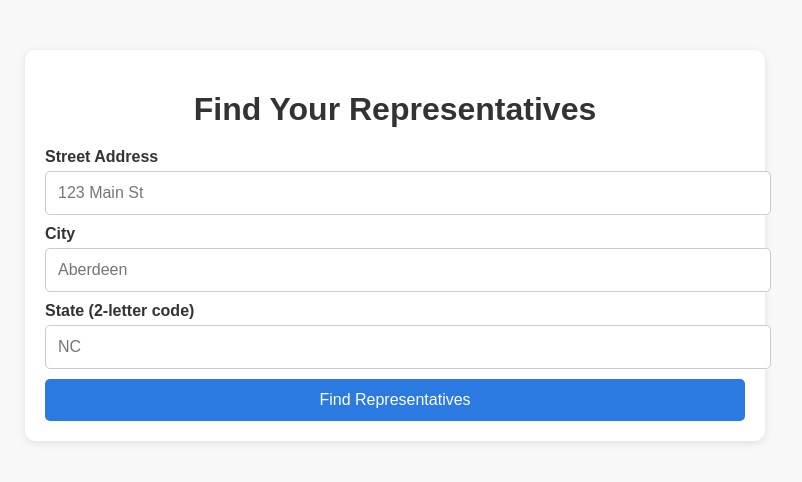
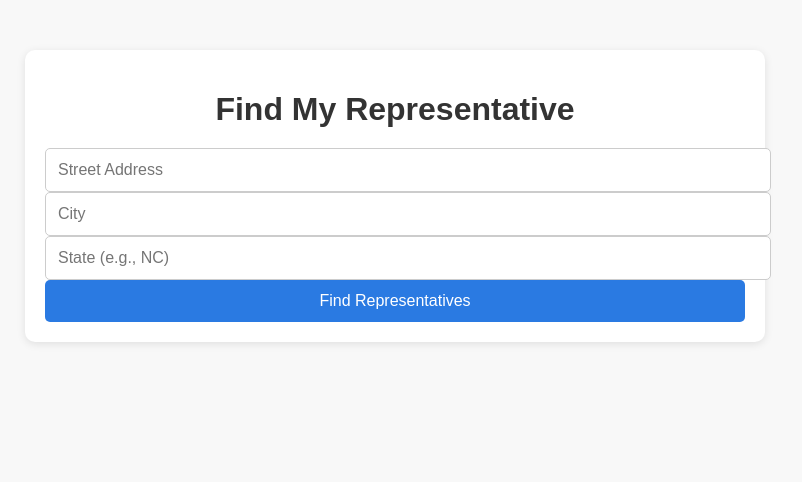
Before and after one commit to jaronimo1/Find-My-Representative, a plain HTML site: page index.html in a window 1280 px wide. Shown: the whole page, without its empty margins (245-1047 px from the left). Drawn offline with Linux system fonts and the light colour scheme.

Commit message:
Update index.html

```diff
--- a/index.html
+++ b/index.html
@@ -2,36 +2,25 @@
 <html lang="en">
 <head>
   <meta charset="UTF-8">
-  <meta name="viewport" content="width=device-width, initial-scale=1.0">
-  <title>Find Your Representatives</title>
+  <title>Find My Representative</title>
   <link rel="stylesheet" href="style.css">
 </head>
 <body>
   <div class="container">
-    <h1>Find Your Representatives</h1>
+    <h1>Find My Representative</h1>
 
-    <div class="input-group">
-      <label for="streetInput">Street Address</label>
-      <input type="text" id="streetInput" placeholder="123 Main St">
+    <div class="inputs">
+      <input type="text" id="streetInput" placeholder="Street Address">
+      <input type="text" id="cityInput" placeholder="City">
+      <input type="text" id="stateInput" placeholder="State (e.g., NC)">
+      <button id="findButton">Find Representatives</button>
     </div>
 
-    <div class="input-group">
-      <label for="cityInput">City</label>
-      <input type="text" id="cityInput" placeholder="Aberdeen">
-    </div>
+    <div id="results"></div>
 
-    <div class="input-group">
-      <label for="stateInput">State (2-letter code)</label>
-      <input type="text" id="stateInput" placeholder="NC" maxlength="2">
-    </div>
-
-    <button id="findButton">Find Representatives</button>
-
-    <div id="results">
-      <div id="federalSenate"></div>
-      <div id="federalHouse"></div>
-      <div id="stateReps"></div>
-    </div>
+    <div id="federalSenate"></div>
+    <div id="federalHouse"></div>
+    <div id="stateReps"></div>
   </div>
 
   <script src="script.js"></script>
```
